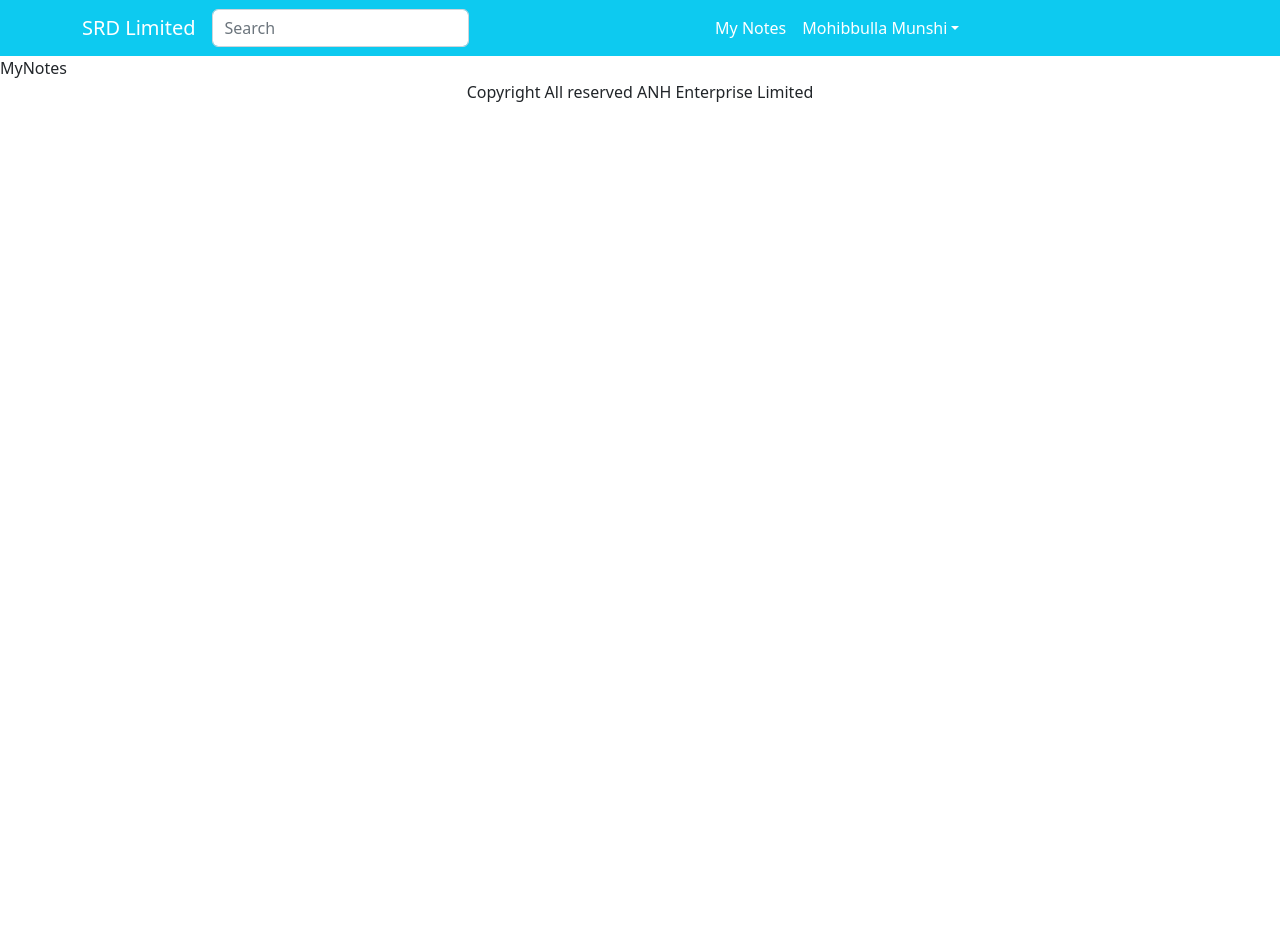
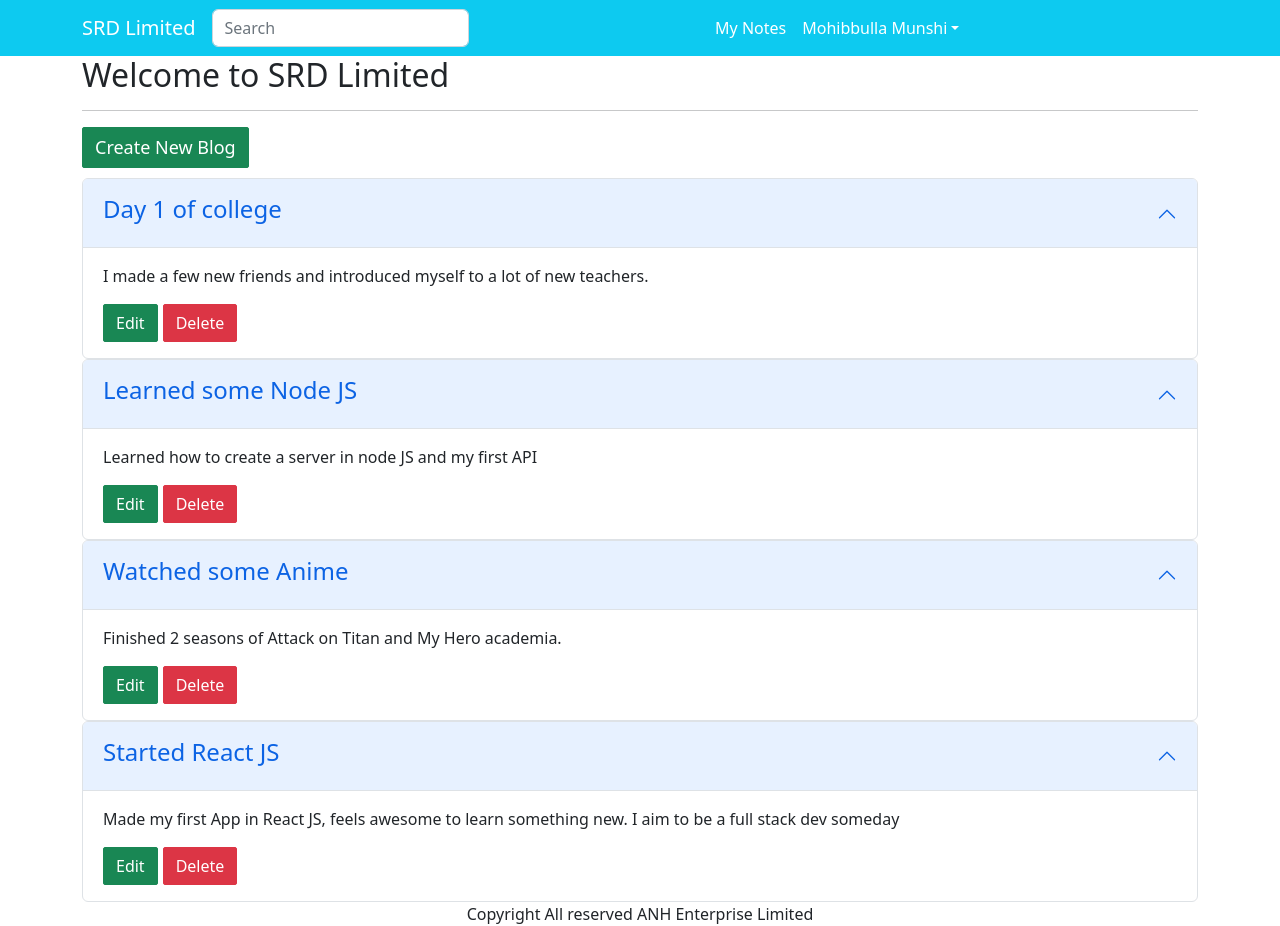
Before and after one commit to Mohib04/Notezipper, a React (Create React App) app in the folder frontend/: page /mynotes in a window 1280 px wide. Before the commit the page ends 800 px from the top, so only its background shows below. Built offline with nearby package versions, Linux system fonts and the light colour scheme.

Commit message:
myNotes Component added and MainComponent added

```diff
--- /dev/null
+++ b/frontend/src/components/MainComponent/MainComponent.js
@@ -0,0 +1,24 @@
+import React from "react";
+import { Container, Row } from "react-bootstrap";
+
+const MainComponent = ({ title, children }) => {
+  return (
+    <div>
+      <Container>
+        <Row>
+          <div className="page">
+            {title && (
+              <>
+                <h2 className="heading">{title}</h2>
+                <hr />
+              </>
+            )}
+            {children}
+          </div>
+        </Row>
+      </Container>
+    </div>
+  );
+};
+
+export default MainComponent;
--- /dev/null
+++ b/frontend/src/data/notes.js
@@ -0,0 +1,30 @@
+const notes = [
+  {
+    _id: "1",
+    title: "Day 1 of college",
+    content:
+      "I made a few new friends and introduced myself to a lot of new teachers.",
+    category: "College",
+  },
+  {
+    _id: "2",
+    title: "Learned some Node JS",
+    content: "Learned how to create a server in node JS and my first API",
+    category: "Learning",
+  },
+  {
+    _id: "3",
+    title: "Watched some Anime",
+    content: "Finished 2 seasons of Attack on Titan and My Hero academia.",
+    category: "Entertainment",
+  },
+  {
+    _id: 4,
+    title: "Started React JS",
+    content:
+      "Made my first App in React JS, feels awesome to learn something new. I aim to be a full stack dev someday",
+    category: "Learning",
+  },
+];
+
+module.exports = notes;
--- a/frontend/src/screens/MyNotes/MyNotes.js
+++ b/frontend/src/screens/MyNotes/MyNotes.js
@@ -1,7 +1,45 @@
 import React from "react";
+import MainComponent from "../../components/MainComponent/MainComponent";
+import { Badge, Button, Card, Accordion } from "react-bootstrap";
+import { Link } from "react-router-dom";
+import notes from "../../data/notes";
 
 const MyNotes = () => {
-  return <div>MyNotes</div>;
+  return (
+    <div>
+      <MainComponent title="Welcome to SRD Limited">
+        <Link to="createnote">
+          <Button
+            variant="success"
+            style={{ fontSize: 18, borderRadius: 2, marginBottom: 10 }}
+          >
+            Create New Blog
+          </Button>
+        </Link>
+        {notes.map((note) => (
+          <Accordion defaultActiveKey="0">
+            <Accordion.Item eventKey="0">
+              <Accordion.Header>
+                <h4>{note.title}</h4>
+              </Accordion.Header>
+              <Accordion.Body>
+                <p>{note.content}</p>
+                <Button
+                  style={{ marginRight: 5, borderRadius: 2 }}
+                  variant="success"
+                >
+                  Edit
+                </Button>
+                <Button style={{ borderRadius: 2 }} variant="danger">
+                  Delete
+                </Button>{" "}
+              </Accordion.Body>
+            </Accordion.Item>
+          </Accordion>
+        ))}
+      </MainComponent>
+    </div>
+  );
 };
 
 export default MyNotes;
```
Also changed, not shown: frontend/src/components/MainScreen.js (deleted).
